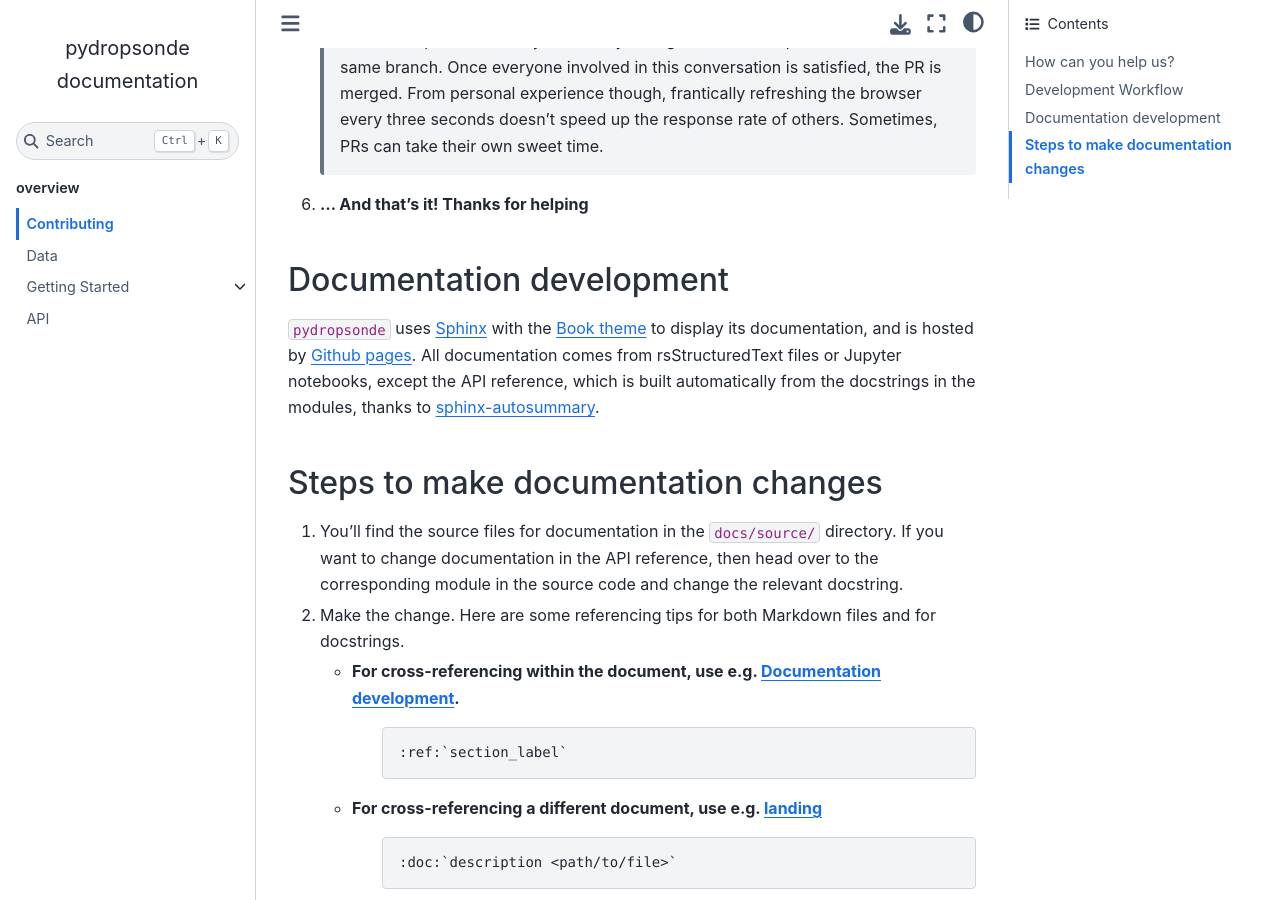
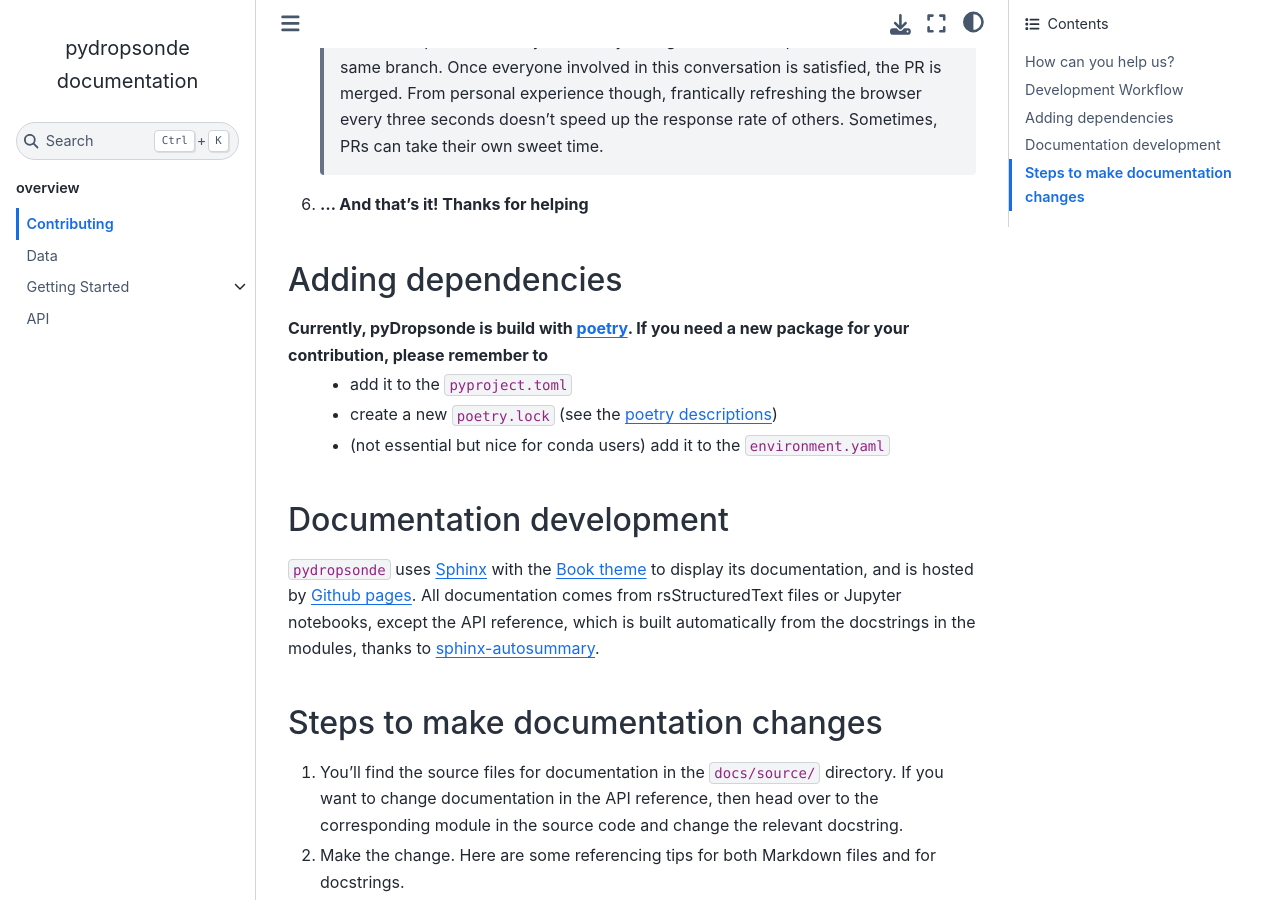
Before and after one commit to tmieslinger/pydropsonde, a Sphinx documentation site: the page built from docs/source/CONTRIBUTING.rst, in a window 1280 px wide and 900 px high, scrolled down 3147 px. Built offline with Sphinx 7.4.7 and the Sphinx Book theme 1.1.4, drawn with Linux system fonts in a browser that asks for light colours.

Commit message:
add section how to add dependencies in docs

```diff
--- a/docs/source/CONTRIBUTING.rst
+++ b/docs/source/CONTRIBUTING.rst
@@ -103,6 +103,15 @@ Development Workflow
 
 6. **... And that's it! Thanks for helping**
 
+Adding dependencies
+-------------------
+
+Currently, pyDropsonde is build with `poetry <https://python-poetry.org/>`_. If you need a new package for your contribution, please remember to
+ - add it to the ``pyproject.toml``
+ - create a new ``poetry.lock`` (see the `poetry descriptions <https://python-poetry.org/docs/basic-usage/#installing-with-poetrylock>`_)
+ - (not essential but nice for conda users) add it to the ``environment.yaml``
+
+
 
 .. _dokudev:
 
```
